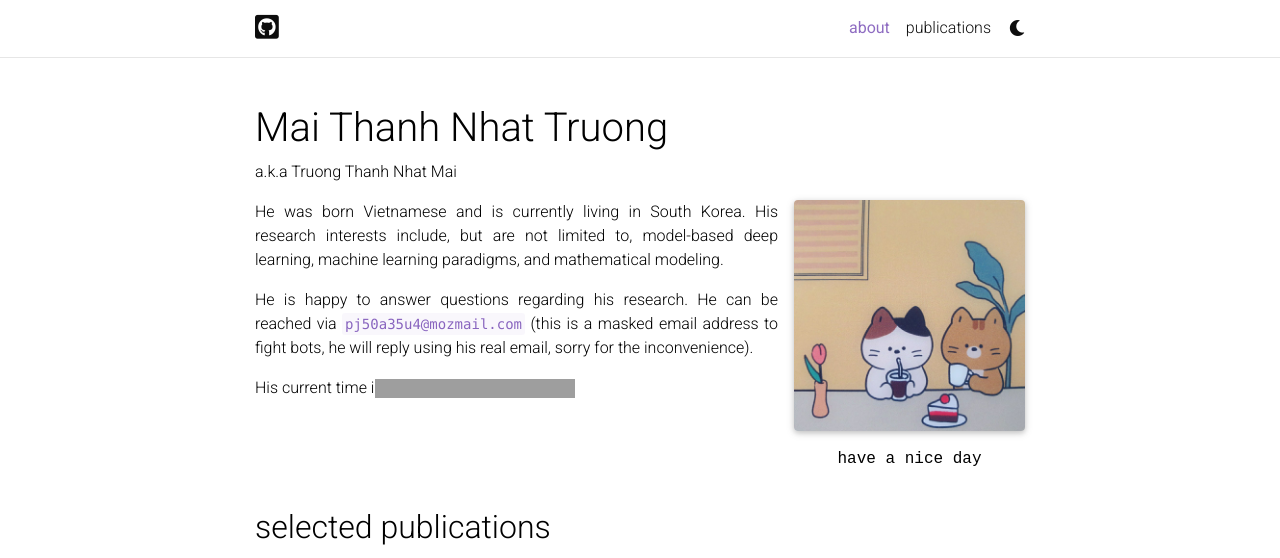
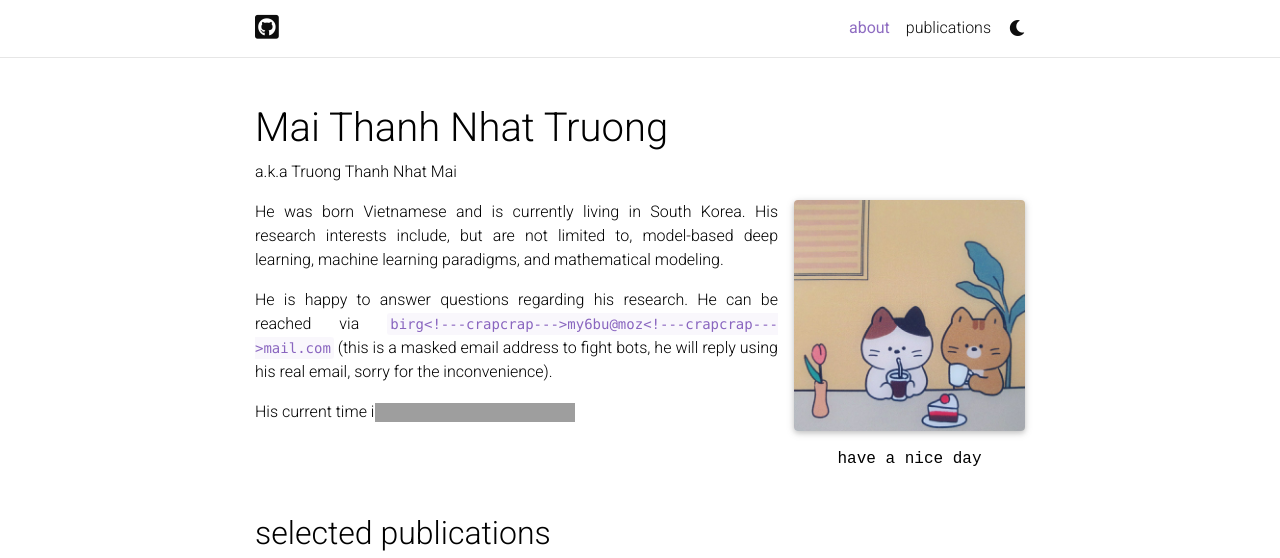
Before and after one commit to mtntruong/mtntruong.github.io, a Jekyll site: the page built from _pages/about.md, in a window 1280 px wide, cut to the strip 0-558 px from the top of the page. Built offline with Jekyll 4.4.1, drawn with Linux system fonts in a browser that asks for light colours; full-size pictures stand in for the smaller copies a plugin makes; comment, search, counter and statistics services are not loaded; a style sheet for code colours, icons or effects is not loaded; grey boxes are pictures that could not be loaded.

Commit message:
Update about.md

```diff
--- a/_pages/about.md
+++ b/_pages/about.md
@@ -17,6 +17,6 @@ social: true  # includes social icons at the bottom of the page
 ---
 He was born Vietnamese and is currently living in South Korea. His research interests include, but are not limited to, model-based deep learning, machine learning paradigms, and mathematical modeling.
 
-He is happy to answer questions regarding his research. He can be reached via `pj50a35u4@mozmail.com` (this is a masked email address to fight bots, he will reply using his real email, sorry for the inconvenience).
+He is happy to answer questions regarding his research. He can be reached via `birg<!---crapcrap--->my6bu@moz<!---crapcrap--->mail.com` (this is a masked email address to fight bots, he will reply using his real email, sorry for the inconvenience).
 
 His current time is {::nomarkdown} <div id="contentframe" style="position:relative; top: -37px; left: 120px;"> <iframe src="https://free.timeanddate.com/clock/i9j8c5rj/n235/tct/pct/tt0/tw0/tm1/ts1/ta1/tb2" frameborder="0" width="200" height="19" allowtransparency="true"></iframe></div> {:/}
```
